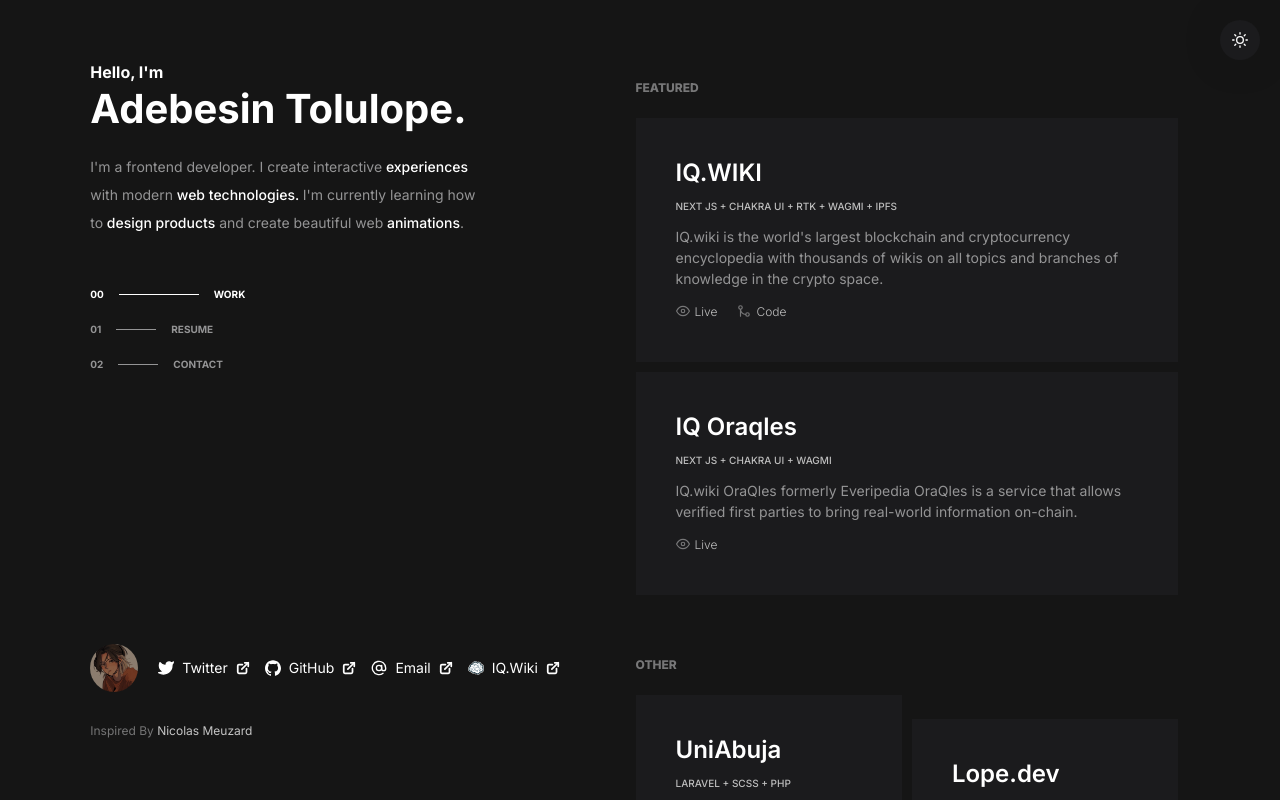
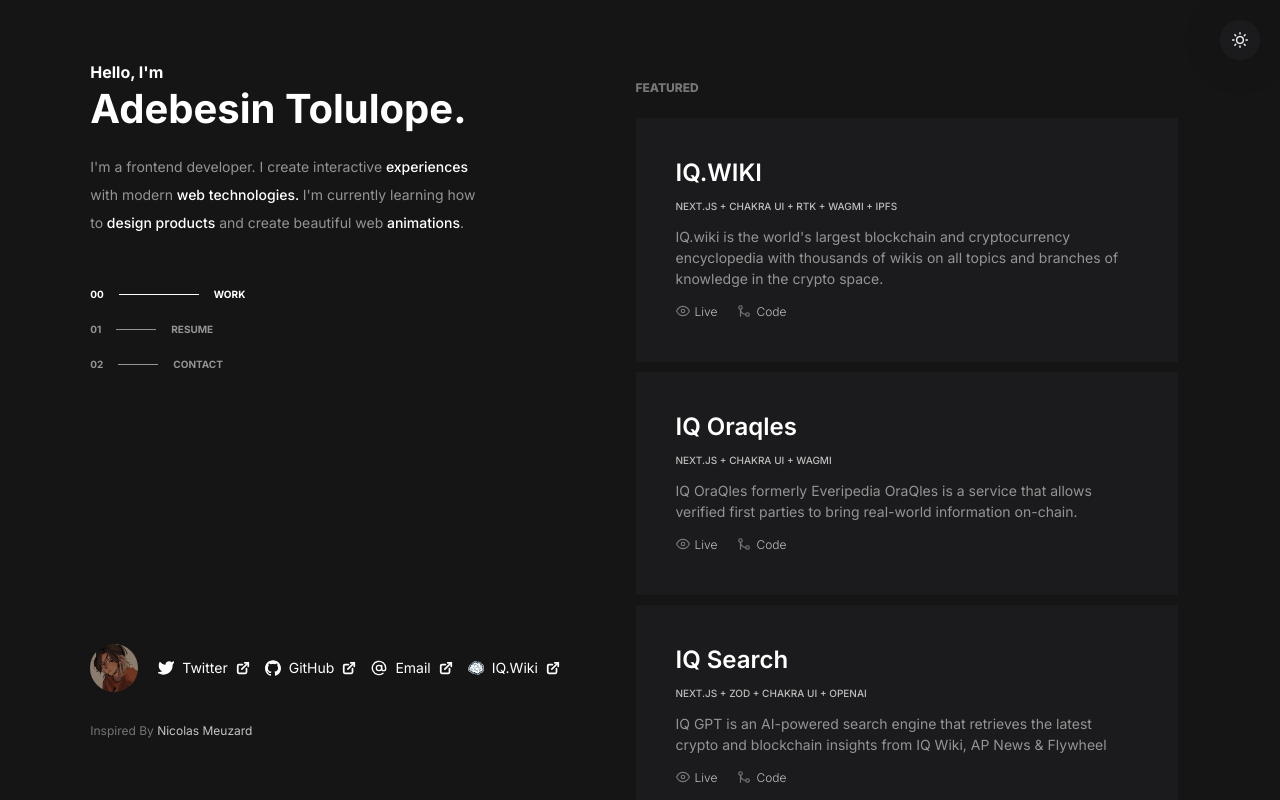
Before and after one commit to Adebesin-Cell/lope.dev, a React (Create React App) app: page /work in a window 1280 px wide. Built offline with nearby package versions, Linux system fonts and the light colour scheme.

Commit message:
portfolio update

```diff
--- a/src/components/Project/Project.js
+++ b/src/components/Project/Project.js
@@ -1,5 +1,5 @@
-import * as Icon from "react-feather";
-import Card from "../UI/Card";
+import * as Icon from 'react-feather';
+import Card from '../UI/Card';
 import {
   ProjectHeading,
   CardContainer,
@@ -7,16 +7,16 @@ import {
   ProjectStack,
   ProjectDescription,
   CardFooter,
-  CardLink,
-} from "./Project.style";
+  CardLink
+} from './Project.style';
 
 const Project = function (props) {
   const classes = `${props.className} ${
-    props.index % 2 !== 0 && props.index ? "card--pad" : ""
+    props.index % 2 !== 0 && props.index ? 'card--pad' : ''
   }`;
 
   return (
-    <Card className={classes}>
+    <Card className={classes} cardTheme={props.theme}>
       <CardContainer>
         <ProjectDetails>
           <ProjectHeading>{props.title}</ProjectHeading>
--- a/src/components/menu/Menu.js
+++ b/src/components/menu/Menu.js
@@ -48,7 +48,7 @@ const Menu = function (props) {
             >
               <span className='icon icon--fill'>
                 <svg viewBox='0 0 24 24' aria-hidden='true'>
-                  <path d='M12 .297c-6.63 0-12 5.373-12 12 0 5.303 3.438 9.8 8.205 11.385.6.113.82-.258.82-.577 0-.285-.01-1.04-.015-2.04-3.338.724-4.042-1.61-4.042-1.61C4.422 18.07 3.633 17.7 3.633 17.7c-1.087-.744.084-.729.084-.729 1.205.084 1.838 1.236 1.838 1.236 1.07 1.835 2.809 1.305 3.495.998.108-.776.417-1.305.76-1.605-2.665-.3-5.466-1.332-5.466-5.93 0-1.31.465-2.38 1.235-3.22-.135-.303-.54-1.523.105-3.176 0 0 1.005-.322 3.3 1.23.96-.267 1.98-.399 3-.405 1.02.006 2.04.138 3 .405 2.28-1.552 3.285-1.23 3.285-1.23.645 1.653.24 2.873.12 3.176.765.84 1.23 1.91 1.23 3.22 0 4.61-2.805 5.625-5.475 5.92.42.36.81 1.096.81 2.22 0 1.606-.015 2.896-.015 3.286 0 .315.21.69.825.57C20.565 22.092 24 17.592 24 12.297c0-6.627-5.373-12-12-12'></path>
+                  <path d='M12 .297c-6.63 0-12 5.373-12 12 0 5.303 3.438 9.8 8.205 11.385.6.113.82-.258.82-.577 0-.285-.01-1.04-.015-2.04-3.338.724-4.042-1.61-4.042-1.61C4.422 18.07 3.633 17.7 3.633 17.7c-1.087-.744.084-.729.084-.729 1.205.084 1.838 1.236 1.838 1.236 1.07 1.835 2.809 1.305 3.495.998.108-.776.417-1.305.76-1.605-2.665-.3-5.466-1.332-5.466-5.93 0-1.31.465-2.38 1.235-3.22-.135-.303-.54-1.523.105-3.176 0 0 1.005-.322 3.3 1.23.96-.267 1.98-.399 3-.405 1.02.006 2.04.138 3 .405 2.28-1.552 3.285-1.23 3.285-1.23.645 1.653.24 2.873.12 3.176.765.84 1.23 1.91 1.23 3.22 0 4.61-2.805 5.625-5.475 5.92.42.36.81 1.096.81 2.22 0 1.606-.015 2.896-.015 3.286 0 .315.21.69.825.57C20.565 22.092 24 17.592 24 12.297c0-6.627-5.373-12-12-12' />
                 </svg>
               </span>
             </a>
--- a/src/components/resume/ResumeTemplate.js
+++ b/src/components/resume/ResumeTemplate.js
@@ -27,16 +27,26 @@ import React from 'react';
 
 const resumeObj = {
   coreSkills: [
-    'HTML/CSS/SCSS',
-    'JavaScript[ES6+]',
-    'React JS',
+    'Next.js',
+    'TRPC',
+    'React.js',
     'Tailwind CSS',
-    'Bootstrap',
+    'Chakra UI',
     'Firebase',
-    'Strapi'
+    'Github',
+    'Javascript',
+    'CSS/SCSS',
+    'HTML'
   ],
 
-  familiarSkills: ['Figma', 'Adobe XD'],
+  familiarSkills: [
+    'RTK',
+    'React Query',
+    'Rainbow Toolkit',
+    'Figma',
+    'Adobe XD',
+    'NPM'
+  ],
 
   experience: [
     {
@@ -56,8 +66,8 @@ const resumeObj = {
     },
     {
       id: uuid(),
-      company: 'IQ.Wiki - Braindao',
-      position: 'Junior Frontend Developer',
+      company: 'IQ.Wiki - Braindao - Everipedia',
+      position: 'Junior Frontend Engineer',
       startDate: 'October 2022',
       endDate: '',
       description: '',
@@ -65,7 +75,7 @@ const resumeObj = {
     }
   ],
 
-  onTheJob: ['Version Control', 'CI/CD', 'Best Practices']
+  onTheJob: ['Version Control', 'CI/CD', 'Best Practices', 'SEO']
 };
 
 const ResumeTemplate = function () {
@@ -107,22 +117,22 @@ const ResumeTemplate = function () {
         </ResumeSummary>
         <ResumeDivider>
           <ResumeDividerTitle>Core Technologies</ResumeDividerTitle>
-          <ResumeDividerLine></ResumeDividerLine>
+          <ResumeDividerLine />
         </ResumeDivider>
         <ResumeSkills>{resumeObj.coreSkills.join(', ')}.</ResumeSkills>
         <ResumeDivider>
           <ResumeDividerTitle>Familiar With</ResumeDividerTitle>
-          <ResumeDividerLine></ResumeDividerLine>
+          <ResumeDividerLine />
         </ResumeDivider>
         <ResumeSkills>{resumeObj.familiarSkills.join(', ')}.</ResumeSkills>
         <ResumeDivider>
           <ResumeDividerTitle>On The Job</ResumeDividerTitle>
-          <ResumeDividerLine></ResumeDividerLine>
+          <ResumeDividerLine />
         </ResumeDivider>
         <ResumeSkills>{resumeObj.onTheJob.join(', ')}.</ResumeSkills>
         <ResumeDivider>
           <ResumeDividerTitle>Work Experience</ResumeDividerTitle>
-          <ResumeDividerLine></ResumeDividerLine>
+          <ResumeDividerLine />
         </ResumeDivider>
         <ResumeExperienceContainer>
           {resumeObj.experience.map((experience, index) => (
@@ -152,7 +162,7 @@ const ResumeTemplate = function () {
         </ResumeExperienceContainer>
         <ResumeDivider>
           <ResumeDividerTitle>Projects</ResumeDividerTitle>
-          <ResumeDividerLine></ResumeDividerLine>
+          <ResumeDividerLine />
         </ResumeDivider>
         <ResumeProjects>
           <span>
--- a/src/components/work/Work.js
+++ b/src/components/work/Work.js
@@ -19,44 +19,68 @@ const Work = function (props) {
       isPrivate: false,
       liveLink: 'https://iq.wiki',
       github: 'https://github.com/EveripediaNetwork/ep-ui',
-      stack: 'Next Js + Chakra UI + RTK + Wagmi + IPFS'
+      stack: 'Next.js + Chakra UI + RTK + Wagmi + IPFS'
     },
     {
       id: uuid(),
       title: 'IQ Oraqles',
       description:
-        'IQ.wiki OraQles formerly Everipedia OraQles is a service that allows verified first parties to bring real-world information on-chain.',
-      isPrivate: true,
+        'IQ OraQles formerly Everipedia OraQles is a service that allows verified first parties to bring real-world information on-chain.',
+      isPrivate: false,
       liveLink: 'https://oraqles.com/',
       github: 'https://github.com/EveripediaNetwork/oraqles-ui/',
-      stack: 'Next Js + Chakra UI + Wagmi'
+      stack: 'Next.js + Chakra UI + Wagmi'
+    },
+    {
+      id: uuid(),
+      title: 'IQ Search',
+      description:
+        'IQ GPT is an AI-powered search engine that retrieves the latest crypto and blockchain insights from IQ Wiki, AP News & Flywheel',
+      isPrivate: false,
+      liveLink: 'https://search.iq.wiki',
+      github: 'https://github.com/EveripediaNetwork/iq-search',
+      stack: 'Next.js + Zod + Chakra UI + OpenAI'
     }
   ];
 
   const projects = [
     {
       id: uuid(),
+      title: 'Crypto Pulse',
+      description:
+        'AI-generated news on tokens for the latest updates and health of the crypto world.',
+      isPrivate: false,
+      liveLink: 'https://cryptopulse.vercel.app/',
+      github: 'https://github.com/Royal-lobster/Crypto-Pulse',
+      stack:
+        'ZOD + T3 Stack - (Next.js,Tailwind CSS, trpc, prisma), React Query + Banana'
+    },
+    {
+      id: uuid(),
       title: 'UniAbuja',
-      description: 'University Of Abuja website.',
+      description:
+        'Discover the University of Abuja: Nigerian excellence in education, research, and innovation, at your fingertips.',
       isPrivate: true,
       liveLink: 'https://www.uniabuja.edu.ng/',
       github: '',
       stack: 'Laravel + Scss + PHP'
     },
+
     {
       id: uuid(),
-      title: 'Lope.dev',
-      description: 'My portfolio webpage.',
+      title: 'Space Tourism',
+      description:
+        'A futuristic and immersive interface for space tourism, featuring stunning graphics, virtual tours, and interactive guides.',
       isPrivate: false,
-      liveLink: 'https://lope-dev-cell.vercel.app/',
-      github: 'https://github.com/Adebesin-Cell/lope.dev',
-      stack: 'React + Strapi'
+      liveLink: 'https://space-tour.vercel.app',
+      github: 'https://github.com/Adebesin-Cell/space-tourism',
+      stack: 'React + SCSS'
     },
     {
       id: uuid(),
       title: 'Whatsapp Web UI',
       description:
-        'A redesign for WhatsApp Web could involve a variety of changes to improve the user experience and overall aesthetic of the platform',
+        'A fresh and modern user interface for seamless messaging and communication, now with enhanced functionality.',
       isPrivate: false,
       liveLink: 'https://whatsapp-web-nu.vercel.app',
       github: 'https://github.com/Adebesin-Cell/whatsapp-web',
@@ -64,21 +88,13 @@ const Work = function (props) {
     },
     {
       id: uuid(),
-      title: 'Space Tourism',
-      description: 'Space Tour UI from Frontend Mentors',
+      title: 'Lope.dev',
+      description:
+        'Explore the digital world through the lens of a passionate software developer. Discover my projects, skills, and experiences',
       isPrivate: false,
-      liveLink: 'https://space-tour.vercel.app',
-      github: 'https://github.com/Adebesin-Cell/space-tourism',
-      stack: 'React + SCSS'
-    },
-    {
-      id: uuid(),
-      title: 'Photo Concept',
-      description: 'A Photo Concept Landing Page',
-      isPrivate: false,
-      liveLink: 'https://photo-concept.vercel.app/',
-      github: 'https://github.com/Adebesin-Cell/photo-concept',
-      stack: 'React + SCSS'
+      liveLink: 'https://lope-dev-cell.vercel.app/',
+      github: 'https://github.com/Adebesin-Cell/lope.dev',
+      stack: 'React + Helmet + Styled Components'
     }
   ];
 
@@ -97,6 +113,7 @@ const Work = function (props) {
             github={project.github}
             live={project.liveLink}
             stack={project.stack}
+            theme={props.theme}
           />
         ))}
       </WorkContainer>
@@ -115,6 +132,7 @@ const Work = function (props) {
               github={project.github}
               live={project.liveLink}
               stack={project.stack}
+              theme={props.theme}
             />
           ))}
         </WorkList>
--- a/src/pages/Home.js
+++ b/src/pages/Home.js
@@ -2,7 +2,7 @@ import Work from '../components/work/Work';
 import { HomeWrapper } from '../styles/Home.style';
 import Helmet from 'react-helmet';
 
-const Home = function () {
+const Home = function (props) {
   return (
     <HomeWrapper active='work' title='Home'>
       <Helmet>
@@ -11,7 +11,7 @@ const Home = function () {
         <meta property='og:image:height' content='630' />
         <title> Lope - Adebesin Tolulope </title>
       </Helmet>
-      <Work />
+      <Work theme={props.theme} />
     </HomeWrapper>
   );
 };
--- a/src/pages/Resume.js
+++ b/src/pages/Resume.js
@@ -1,8 +1,8 @@
-import React from "react";
-import { ResumeContainer } from "../styles/Resume.style";
-import ResumeTemplate from "../components/resume/ResumeTemplate";
-import NavButton from "../components/navButtons/NavButton";
-import Helmet from "react-helmet";
+import React from 'react';
+import { ResumeContainer } from '../styles/Resume.style';
+import ResumeTemplate from '../components/resume/ResumeTemplate';
+import NavButton from '../components/navButtons/NavButton';
+import Helmet from 'react-helmet';
 
 const Resume = function () {
   return (
@@ -11,11 +11,11 @@ const Resume = function () {
         <title> Resume | Lope - Adebesin Tolulope </title>
       </Helmet>
       <ResumeContainer title='Resume'>
-        <ResumeTemplate></ResumeTemplate>
+        <ResumeTemplate />
       </ResumeContainer>
       <NavButton
-        prev={{ url: "/work", text: "Work" }}
-        next={{ url: "/contact", text: "Contact" }}
+        prev={{ url: '/work', text: 'Work' }}
+        next={{ url: '/contact', text: 'Contact' }}
       />
     </React.Fragment>
   );
--- a/src/pages/Work.js
+++ b/src/pages/Work.js
@@ -1,6 +1,6 @@
-import { WorkBox } from "../styles/Work.style";
-import Work from "../components/work/Work";
-import Helmet from "react-helmet";
+import { WorkBox } from '../styles/Work.style';
+import Work from '../components/work/Work';
+import Helmet from 'react-helmet';
 
 const WorkPage = function (props) {
   return (
```
Also changed, not shown: src/App.js (+12 -12 lines).
